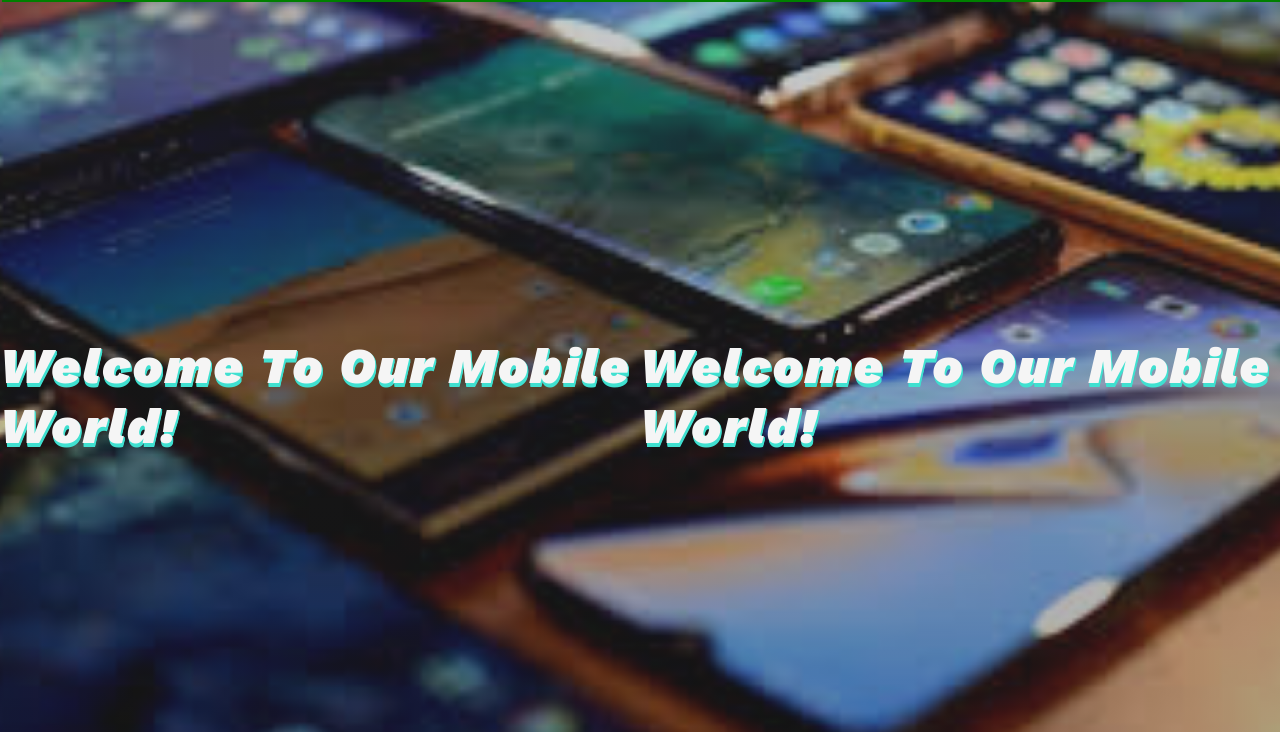
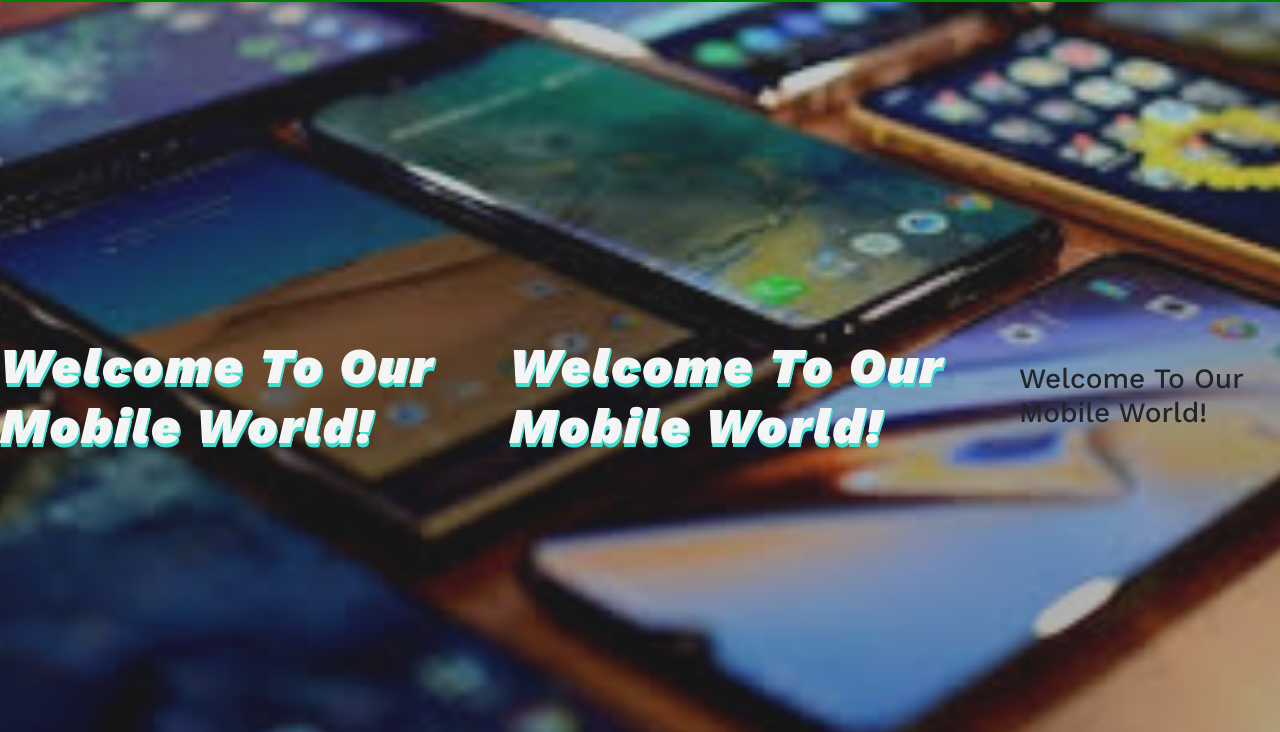
Before and after one commit to MeenatchiSaha/Mobile-Website, a plain HTML site: page index.html in a window 1280 px wide. Shown: the part 68-800 px from the top of the page. Drawn offline with nearby package versions, Linux system fonts and the light colour scheme; files whose address does not match are found by name.

Commit message:
add h3 in index

```diff
--- a/index.html
+++ b/index.html
@@ -103,6 +103,7 @@ margin: 25px 25px;
     <section id="home">
       <h1>Welcome To Our Mobile World!</h1>
         <h1>Welcome To Our Mobile World!</h1>
+      <h3>Welcome To Our Mobile World!</h3>
     </section>
 
 
```
